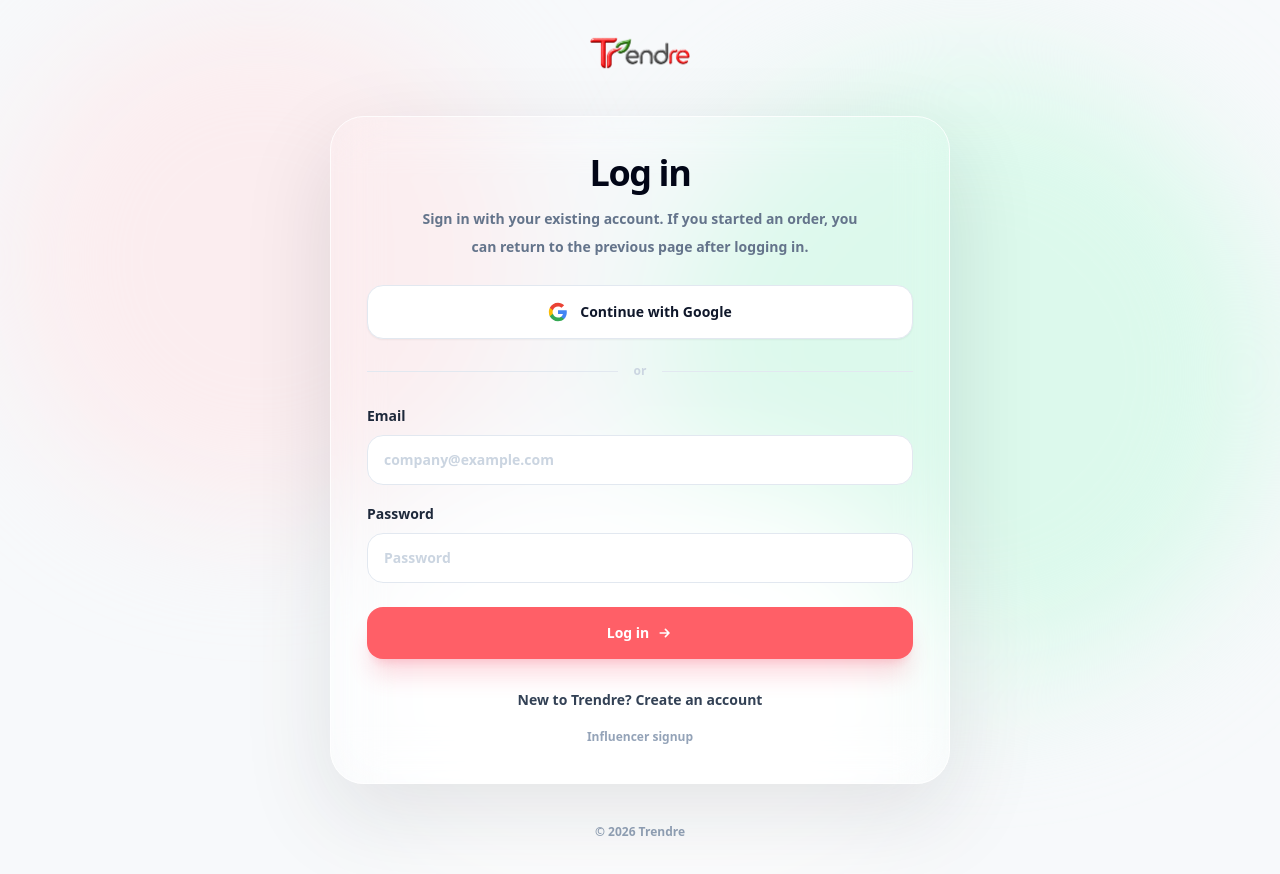
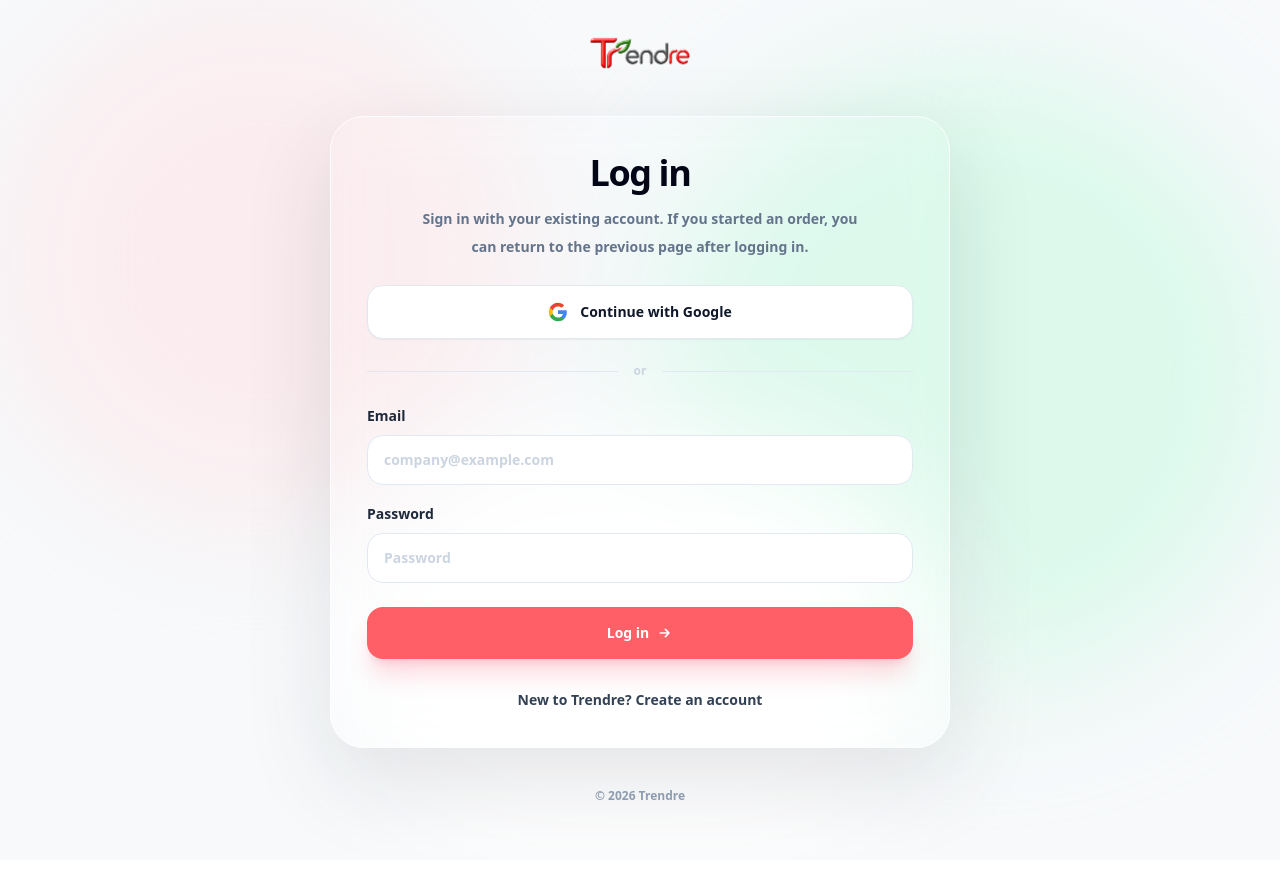
Before and after one commit to Annalisa0625/pearpop-clone, a Next.js app: page /login in a window 1280 px wide. Shown: the top 874 px of the page. Built offline with nearby package versions, Linux system fonts and the light colour scheme; no server answers.

Commit message:
Remove influencer signup link from login

```diff
--- a/app/login/LoginClient.tsx
+++ b/app/login/LoginClient.tsx
@@ -110,10 +110,6 @@
     ? `/signup/company?next=${encodeURIComponent(safeNextPath)}`
     : "/signup/company";
 
-  const creatorSignupHref = safeNextPath
-    ? `/signup/creator?next=${encodeURIComponent(safeNextPath)}`
-    : "/signup/creator";
-
   const copy = useMemo(
     () =>
       safeLocale === "ja"
@@ -135,7 +131,6 @@
             oauthFailed:
               "Googleログインに失敗しました。時間を置いて再度お試しください。",
             signup: "アカウントをお持ちでない方は新規登録",
-            creatorSignup: "インフルエンサー登録",
             copyright: "© 2026 Trendre",
           }
         : {
@@ -156,7 +151,6 @@
             oauthFailed:
               "Google login failed. Please wait a moment and try again.",
             signup: "New to Trendre? Create an account",
-            creatorSignup: "Influencer signup",
             copyright: "© 2026 Trendre",
           },
     [safeLocale]
@@ -336,22 +330,13 @@
                 {!loading ? <ArrowIcon /> : null}
               </button>
 
-              <div className="space-y-3 pt-1 text-center">
+              <div className="pt-1 text-center">
                 <Link
                   href={companySignupHref}
                   className="inline-flex text-sm font-black text-slate-700 underline-offset-4 transition hover:text-slate-950 hover:underline"
                 >
                   {copy.signup}
                 </Link>
-
-                <div>
-                  <Link
-                    href={creatorSignupHref}
-                    className="text-xs font-bold text-slate-400 underline-offset-4 transition hover:text-slate-700 hover:underline"
-                  >
-                    {copy.creatorSignup}
-                  </Link>
-                </div>
               </div>
             </form>
           </section>
```
